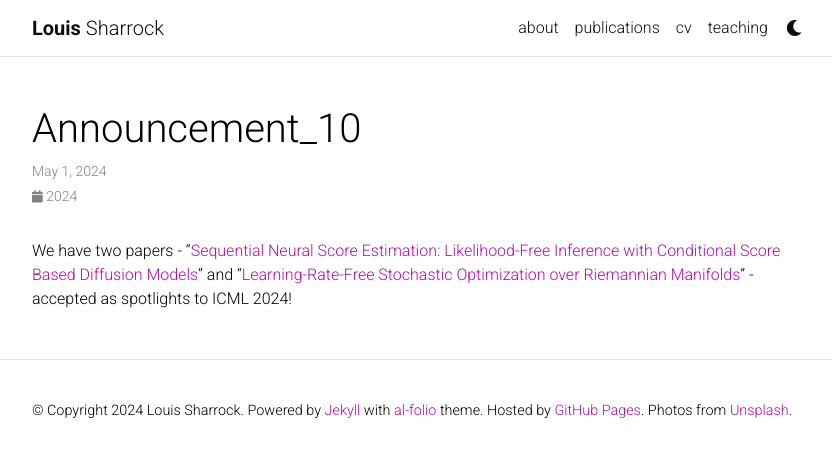
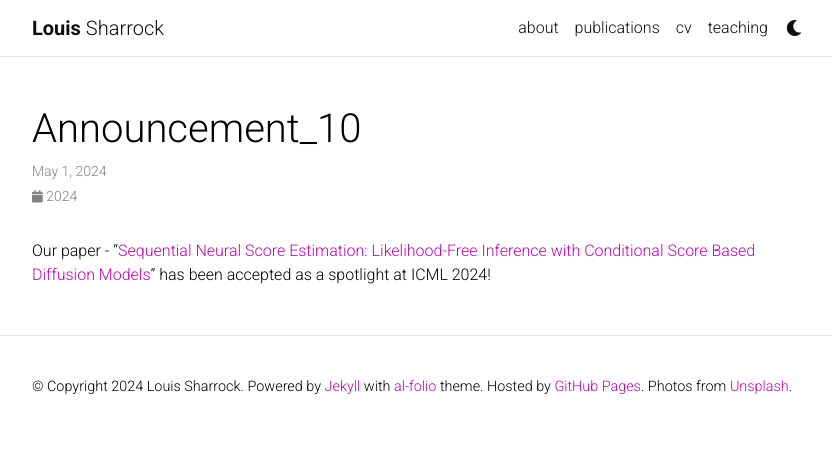
Before and after one commit to louissharrock/louissharrock.github.io, a Jekyll site: the page built from _news/announcement_10.md, in a window 1280 px wide. Shown: the top 457 px of the page, without its empty margins (223-1055 px from the left). Built offline with Jekyll 4.4.1, drawn with Linux system fonts in a browser that asks for light colours; comment, search, counter and statistics services are not loaded; a style sheet for code colours, icons or effects is not loaded.

Commit message:
Update announcement_10.md

```diff
--- a/_news/announcement_10.md
+++ b/_news/announcement_10.md
@@ -5,4 +5,4 @@ inline: true
 related_posts: false
 ---
 
-We have two papers - "[Sequential Neural Score Estimation: Likelihood-Free Inference with Conditional Score Based Diffusion Models](https://arxiv.org/abs/2210.04872)" and "[Learning-Rate-Free Stochastic Optimization over Riemannian Manifolds](https://arxiv.org/abs/2406.02296)" - accepted as spotlights to ICML 2024!
+Our paper - "[Sequential Neural Score Estimation: Likelihood-Free Inference with Conditional Score Based Diffusion Models](https://arxiv.org/abs/2210.04872)" has been accepted as a spotlight at ICML 2024!
```
